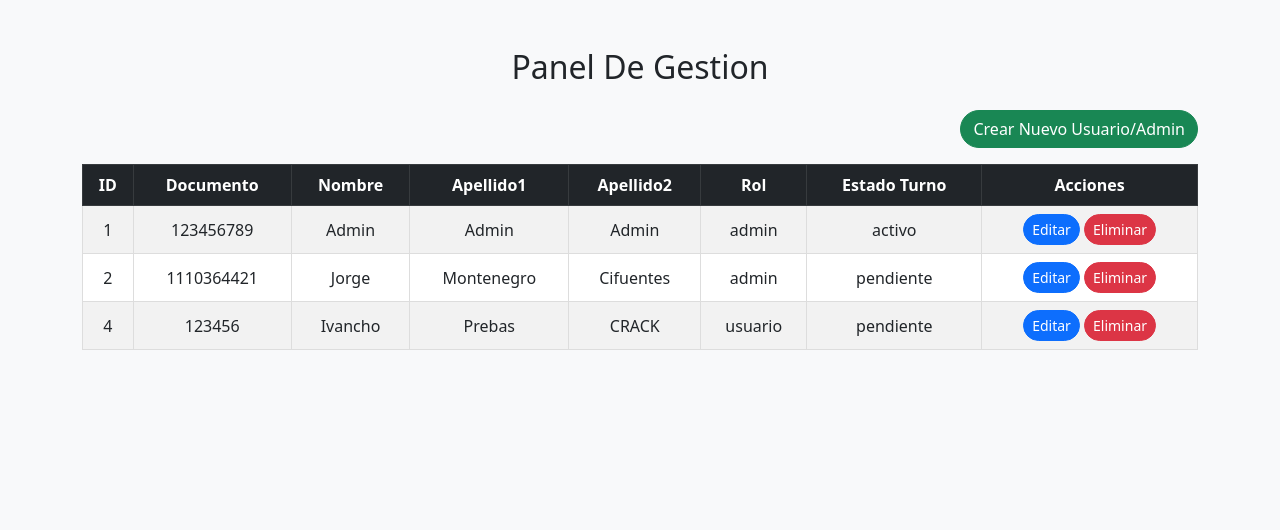
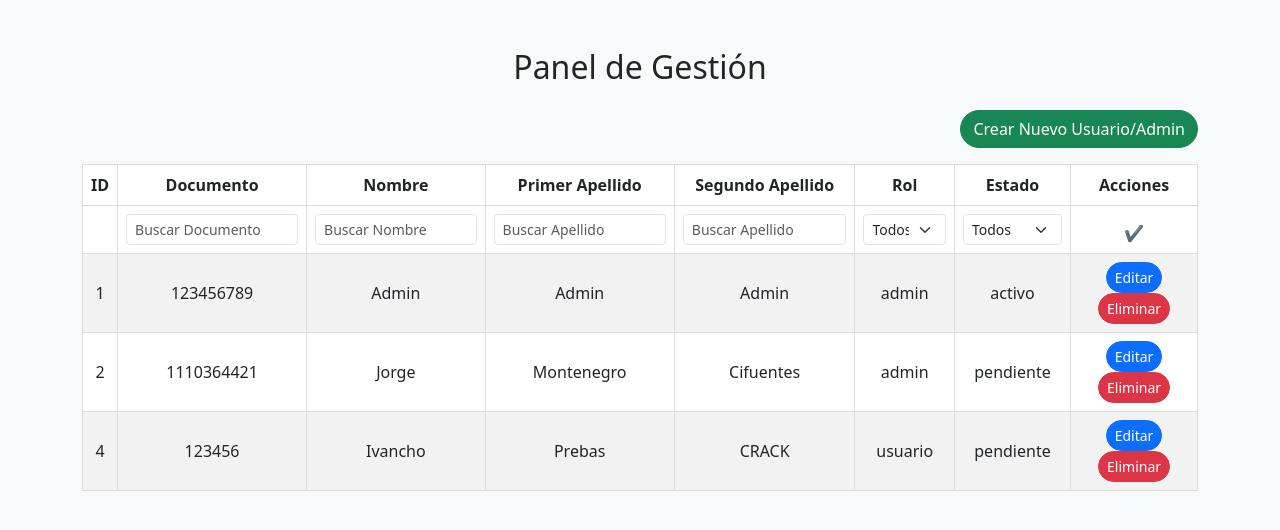
Before and after one commit to Ivann-117/webturno, a Flask app: page /admin_dashboard in a window 1280 px wide. Shown: the part 56-586 px from the top of the page. Run offline with Flask 2, Linux system fonts and the light colour scheme; the visitor is signed in with stand-in values (Sample User, id 1); data comes from the database, SQL or seed files in the repository.

Commit message:
Update admin_dashboard.html

```diff
--- a/templates/admin_dashboard.html
+++ b/templates/admin_dashboard.html
@@ -1,37 +1,27 @@
 <!DOCTYPE html>
 <html lang="es">
 <head>
-  <meta charset="UTF-8">
-  <meta name="viewport" content="width=device-width, initial-scale=1, shrink-to-fit=no">
-  <title>Gestion Usuarios</title>
-  <link rel="icon" type="image/png" href="{{ url_for('static', filename='favicon.png') }}">
+  <meta charset="UTF-8" />
+  <meta name="viewport" content="width=device-width, initial-scale=1, shrink-to-fit=no" />
+  <title>Gestión de Usuarios</title>
+  <link rel="icon" type="image/png" href="{{ url_for('static', filename='favicon.png') }}" />
   <!-- Bootstrap CSS -->
-  <link href="https://cdn.jsdelivr.net/npm/bootstrap@5.3.0/dist/css/bootstrap.min.css" rel="stylesheet">
+  <link href="https://cdn.jsdelivr.net/npm/bootstrap@5.3.0/dist/css/bootstrap.min.css" rel="stylesheet" />
   <!-- Estilos personalizados -->
-  <link rel="stylesheet" href="{{ url_for('static', filename='css/estiloadmindash.css') }}">
-  <link rel="stylesheet" href="styles.css">
+  <link rel="stylesheet" href="{{ url_for('static', filename='css/estiloadmindash.css') }}" />
+  <link rel="stylesheet" href="{{ url_for('static', filename='css/styles.css') }}" />
 </head>
 <body class="bg-light">
-    <!-- Barra superior -->
+  <!-- Barra de navegación -->
   <nav class="navbar navbar-expand-lg navbar-light bg-light">
     <div class="container-fluid">
       <a class="navbar-brand" href="#">ADU</a>
-      <button class="navbar-toggler" type="button" data-bs-toggle="collapse" data-bs-target="#navbarNav" aria-controls="navbarNav" aria-expanded="false" aria-label="Toggle navigation">
+      <button class="navbar-toggler" type="button" data-bs-toggle="collapse" data-bs-target="#navbarNav"
+        aria-controls="navbarNav" aria-expanded="false" aria-label="Toggle navigation">
         <span class="navbar-toggler-icon"></span>
       </button>
       <div class="collapse navbar-collapse" id="navbarNav">
         <ul class="navbar-nav ms-auto">
-          <!--
-          <li class="nav-item">
-            <a class="nav-link active" aria-current="page" href="#">Inicio</a>
-          </li>
-
-          <li class="nav-item">
-            <a class="nav-link" href="#">Usuarios</a>
-          </li>
-          <li class="nav-item">
-            <a class="nav-link" href="#">Reportes</a>
-          </li>
           <!-- Botón de Cerrar sesión -->
           <li class="nav-item">
             <a class="nav-link" href="{{ url_for('logout') }}">Cerrar sesión</a>
@@ -40,27 +30,51 @@
       </div>
     </div>
   </nav>
+
+  <!-- Contenido principal -->
   <div class="container mt-5">
-    <h2 class="mb-4 text-center">Panel De Gestion</h2>
+    <h2 class="mb-4 text-center">Panel de Gestión</h2>
 
     <!-- Botón para crear nuevo usuario/admin -->
     <div class="mb-3 text-end">
       <button class="btn btn-success" data-bs-toggle="modal" data-bs-target="#createUserModal">Crear Nuevo Usuario/Admin</button>
     </div>
 
-    <!-- Tabla dinámica -->
+    <!-- Tabla de usuarios -->
     <div class="table-responsive">
       <table class="table table-striped table-bordered align-middle" id="usersTable">
-        <thead class="table-dark">
+        <thead>
           <tr>
             <th>ID</th>
             <th>Documento</th>
             <th>Nombre</th>
-            <th>Apellido1</th>
-            <th>Apellido2</th>
+            <th>Primer Apellido</th>
+            <th>Segundo Apellido</th>
             <th>Rol</th>
-            <th>Estado Turno</th>
+            <th>Estado</th>
             <th>Acciones</th>
+          </tr>
+          <tr id="filtro">
+            <th></th>
+            <th><input type="text" id="filtarDoc" class="form-control form-control-sm" placeholder="Buscar Documento" /></th>
+            <th><input type="text" id="filtarNombre" class="form-control form-control-sm" placeholder="Buscar Nombre" /></th>
+            <th><input type="text" id="filtarApellido1" class="form-control form-control-sm" placeholder="Buscar Apellido" /></th>
+            <th><input type="text" id="filtarApellido2" class="form-control form-control-sm" placeholder="Buscar Apellido" /></th>
+            <th>
+              <select id="filtarRol" class="form-select form-select-sm">
+                <option value="">Todos</option>
+                <option value="admin">Admin</option>
+                <option value="usuario">Usuario</option>
+              </select>
+            </th>
+            <th>
+              <select id="filtarEstado" class="form-select form-select-sm">
+                <option value="">Todos</option>
+                <option value="activo">Activo</option>
+                <option value="pendiente">Pendiente</option>
+              </select>
+            </th>
+            <th>✔</th>
           </tr>
         </thead>
         <tbody>
@@ -83,7 +97,7 @@
       </table>
     </div>
 
-    <!-- Botones Guardar/Cancelar, ocultos inicialmente -->
+    <!-- Botones Guardar/Cancelar -->
     <div class="mt-3 d-none" id="saveCancelGroup">
       <button class="btn btn-success me-2" id="saveChanges">Guardar</button>
       <button class="btn btn-secondary" id="cancelEdit">Cancelar</button>
@@ -96,7 +110,7 @@
           <div class="toast-body">
             ¡Cambios guardados correctamente!
           </div>
-          <button type="button" class="btn-close btn-close-white me-2 m-auto" data-bs-dismiss="toast" aria-label="Close"></button>
+          <button type="button" class="btn-close btn-close-white me-2 m-auto" data-bs-dismiss="toast" aria-label="Cerrar"></button>
         </div>
       </div>
     </div>
@@ -123,23 +137,23 @@
             </div>
             <div class="mb-3">
               <label for="numero_documento" class="form-label">Número de documento</label>
-              <input type="text" class="form-control" id="numero_documento" name="numero_documento" required>
+              <input type="text" class="form-control" id="numero_documento" name="numero_documento" required />
             </div>
             <div class="mb-3">
               <label for="fecha_nacimiento" class="form-label">Fecha de nacimiento</label>
-              <input type="date" class="form-control" id="fecha_nacimiento" name="fecha_nacimiento" required>
+              <input type="date" class="form-control" id="fecha_nacimiento" name="fecha_nacimiento" required />
             </div>
             <div class="mb-3">
               <label for="nombre" class="form-label">Nombre</label>
-              <input type="text" class="form-control" id="nombre" name="nombre" required>
+              <input type="text" class="form-control" id="nombre" name="nombre" required />
             </div>
             <div class="mb-3">
               <label for="apellido1" class="form-label">Primer apellido</label>
-              <input type="text" class="form-control" id="apellido1" name="apellido1" required>
+              <input type="text" class="form-control" id="apellido1" name="apellido1" required />
             </div>
             <div class="mb-3">
               <label for="apellido2" class="form-label">Segundo apellido</label>
-              <input type="text" class="form-control" id="apellido2" name="apellido2" required>
+              <input type="text" class="form-control" id="apellido2" name="apellido2" required />
             </div>
             <div class="mb-3">
               <label for="rol" class="form-label">Rol</label>
@@ -158,7 +172,7 @@
     </div>
   </div>
 
-  <!-- JS externos -->
+  <!-- Scripts -->
   <script src="https://cdn.jsdelivr.net/npm/bootstrap@5.3.0/dist/js/bootstrap.bundle.min.js"></script>
   <script src="{{ url_for('static', filename='js/admin_dashboard.js') }}"></script>
 </body>
```
